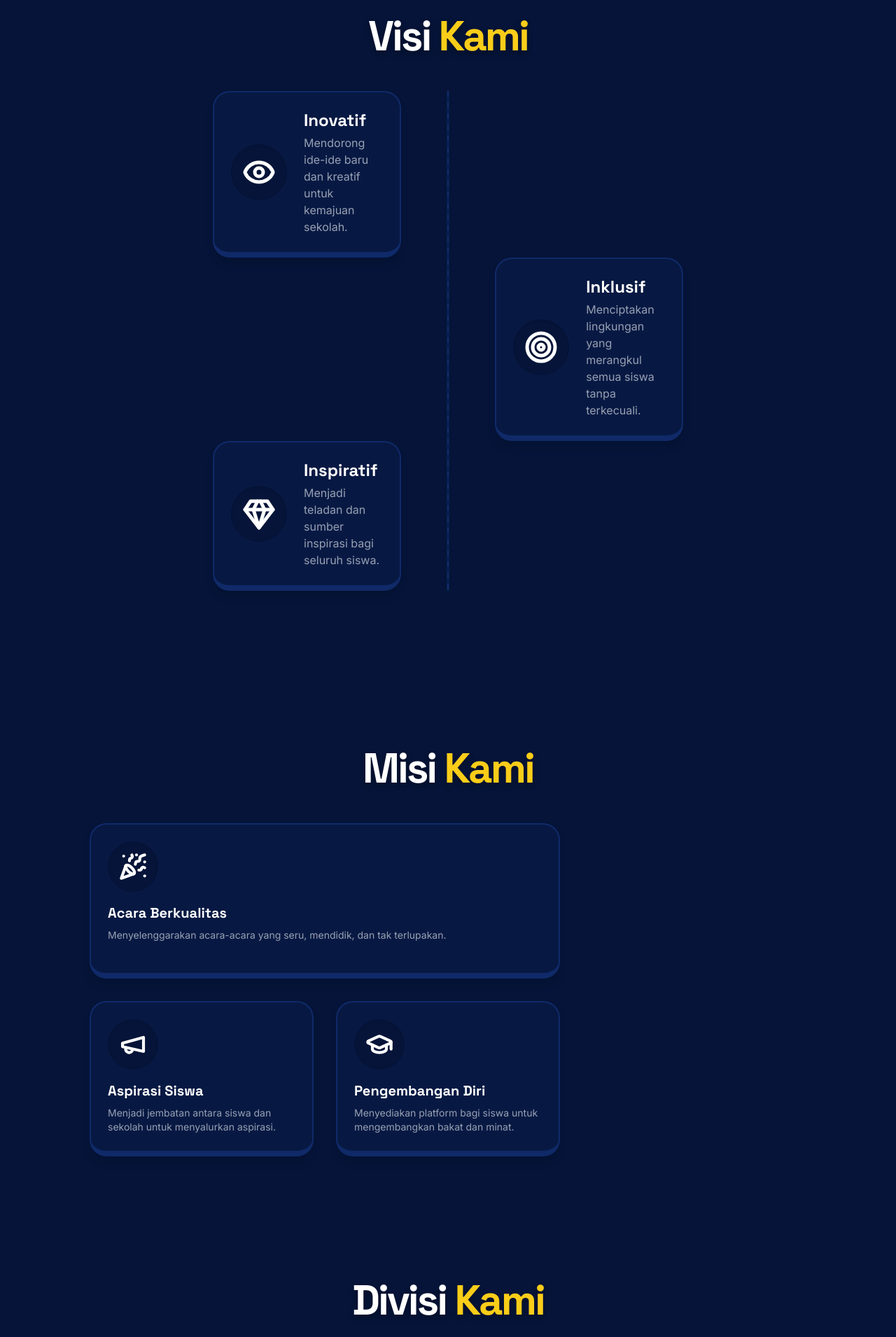
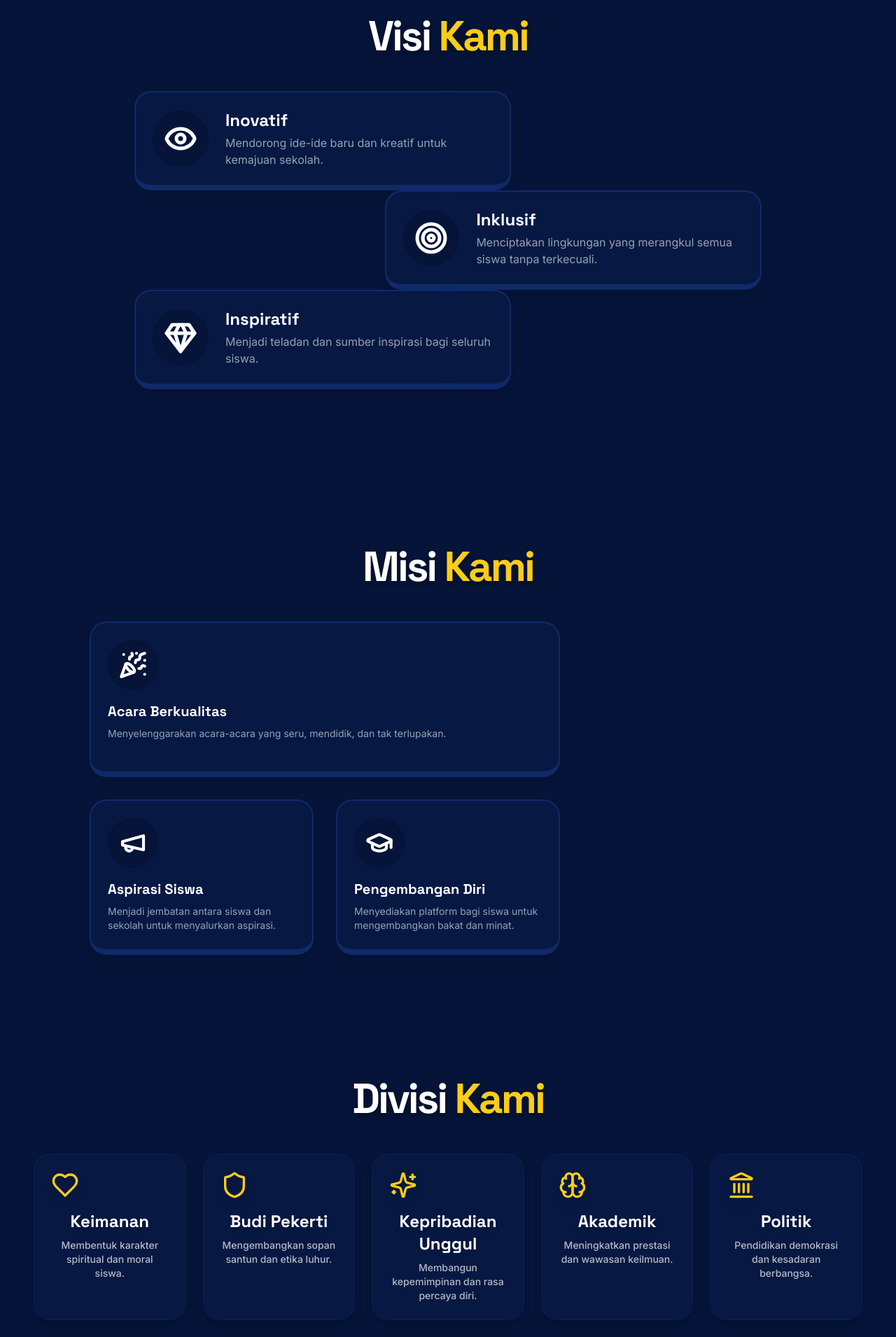
Before and after one commit to WeplyStudio/osis, a Next.js app: page / in a window 1280 px wide. Shown: the part 6380-8290 px from the top of the page at 70% size. Built offline with nearby package versions, Linux system fonts and the light colour scheme.

Commit message:
kalau dimobile cukup 1 card per baris!!!, jangan lupa deskripsi singkatn

```diff
--- a/src/app/(app)/page.tsx
+++ b/src/app/(app)/page.tsx
@@ -5,7 +5,7 @@
 import React from 'react';
 import { Button } from "@/components/ui/button";
 import Link from 'next/link';
-import { Gamepad2, Rocket, Trophy, ArrowRight, Star, Users, Briefcase, Mic, Award, MessageSquare, PlusCircle, CheckCircle, Search, Heart, Shield, Sparkles, Brain, Landmark, Palette, Dumbbell, BookOpen, Cpu, Languages } from 'lucide-react';
+import { ArrowRight, Star, Heart, Shield, Sparkles, Brain, Landmark, Palette, Dumbbell, BookOpen, Cpu, Languages, Eye, Target, Gem, PartyPopper, Megaphone, GraduationCap, Search } from 'lucide-react';
 import { Card, CardContent } from '@/components/ui/card';
 import {
   Carousel,
@@ -19,28 +19,26 @@ import Image from 'next/image';
 import { cn } from '@/lib/utils';
 
 const FeatureCard = ({ icon, title, description }: { icon: React.ReactNode, title: string, description: string }) => (
-    <div className="relative group overflow-hidden rounded-3xl p-6 bg-card/80 border border-border/30 shadow-lg transition-all duration-300 hover:shadow-2xl hover:-translate-y-1">
+    <div className="relative group overflow-hidden rounded-3xl p-6 bg-card/80 border border-border/30 shadow-lg transition-all duration-300 hover:shadow-2xl hover:-translate-y-1 h-full flex flex-col">
         <div className="absolute top-0 left-0 w-full h-full bg-gradient-to-br from-primary/10 via-transparent to-secondary/10 opacity-0 group-hover:opacity-100 transition-opacity duration-500"></div>
-        <div className="relative z-10 flex flex-col h-full">
+        <div className="relative z-10">
             <div className="mb-4 text-primary drop-shadow-lg">{icon}</div>
             <h3 className="font-headline text-2xl font-bold text-white mb-2 drop-shadow-md">{title}</h3>
-            <div className="absolute inset-0 p-6 flex items-center justify-center bg-card/90 backdrop-blur-sm opacity-0 group-hover:opacity-100 transition-opacity duration-300 rounded-3xl">
-                <p className="text-white/90 text-center text-sm font-medium">{description}</p>
-            </div>
+            <p className="text-white/70 text-sm font-medium">{description}</p>
         </div>
     </div>
 );
 
 
 const SectionTitle = ({ children, className }: { children: React.ReactNode, className?: string }) => (
-  <h2 className={`font-headline text-5xl md:text-6xl font-extrabold tracking-tighter text-center mb-12 text-white ${className}`}
+  <h2 className={cn(`font-headline text-5xl md:text-6xl font-extrabold tracking-tighter text-center mb-12 text-white`, className)}
       style={{textShadow: '0 4px 8px rgba(0,0,0,0.3)'}}>
     {children}
   </h2>
 );
 
 const VisionCard = ({ icon: Icon, title, description, color, align = 'left' }: { icon: React.ElementType, title: string, description: string, color: string, align?: 'left' | 'right' }) => (
-    <div className={`relative z-10 w-full md:w-2/5 ${align === 'left' ? 'self-start' : 'self-end'}`}>
+    <div className={`relative z-10 w-full md:w-3/4 lg:w-3/5 ${align === 'left' ? 'self-start' : 'self-end'}`}>
         <div className="bg-card/90 backdrop-blur-sm rounded-3xl p-6 shadow-lg border-2 border-b-8 border-border/60 flex items-center gap-6 transition-transform duration-300 hover:-translate-y-2">
             <div className={`flex-shrink-0 p-4 rounded-full bg-background shadow-inner`}>
                 <Icon className={`w-12 h-12 ${color}`} strokeWidth={2.5}/>
@@ -139,7 +137,7 @@ export default function LandingPage() {
         {/* Vision Section */}
         <section className="relative py-12">
             <SectionTitle>Visi <span className="text-primary">Kami</span></SectionTitle>
-            <div className="relative max-w-2xl mx-auto">
+            <div className="relative max-w-4xl mx-auto">
                 <div className="absolute left-1/2 top-0 bottom-0 w-1 bg-border/30 transform -translate-x-1/2 hidden md:block">
                     <svg width="100%" height="100%" className="stroke-current text-border/50">
                         <line x1="50%" y1="0" x2="50%" y2="100%" strokeWidth="2" strokeDasharray="8 8"/>
@@ -170,7 +168,7 @@ export default function LandingPage() {
         {/* Divisions Section */}
         <section className="text-center">
            <SectionTitle>Divisi <span className="text-primary">Kami</span></SectionTitle>
-           <div className="grid grid-cols-2 md:grid-cols-3 lg:grid-cols-5 gap-6">
+           <div className="grid grid-cols-1 sm:grid-cols-2 md:grid-cols-3 lg:grid-cols-5 gap-6">
               <FeatureCard
                 icon={<Heart size={40} />}
                 title="Keimanan"
```
